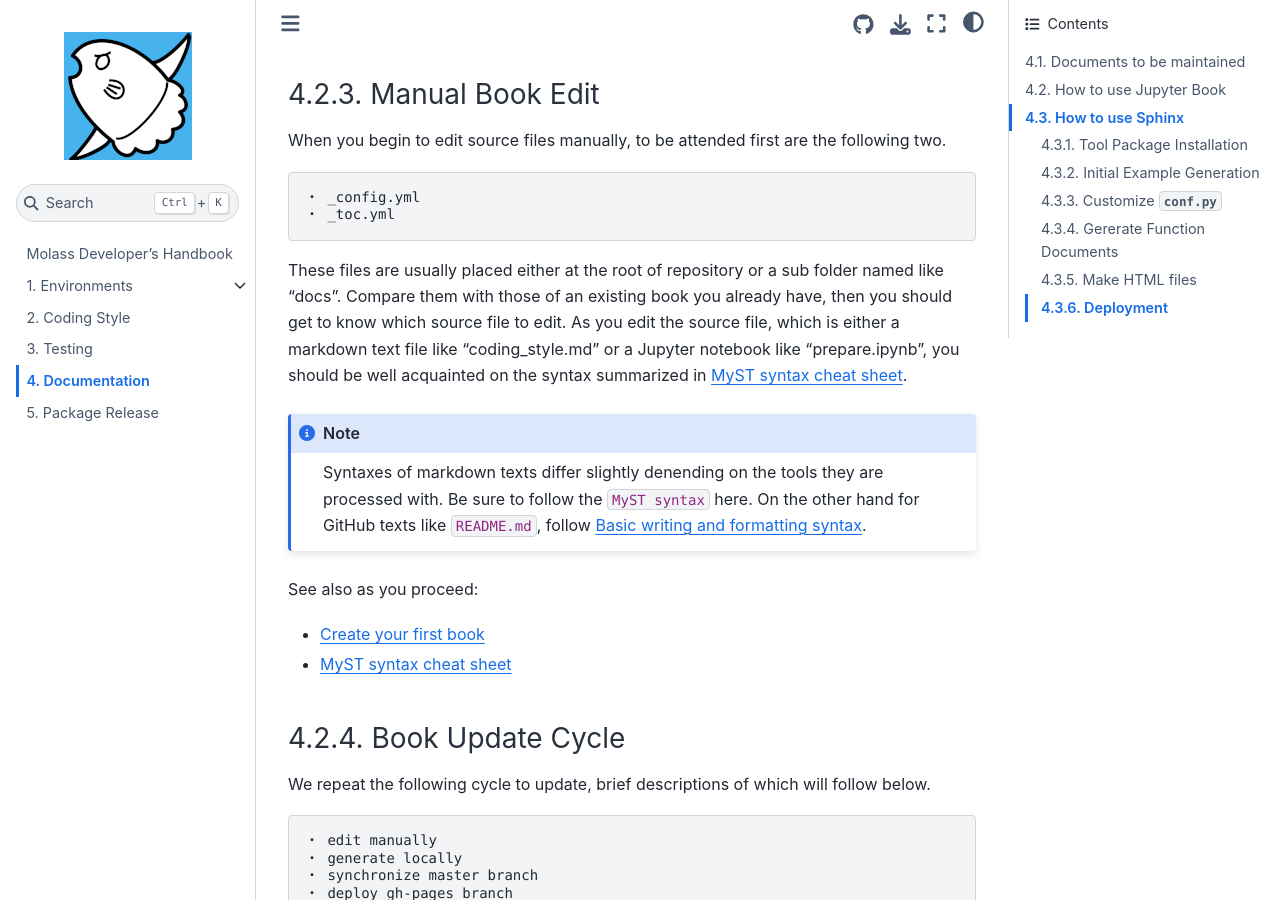
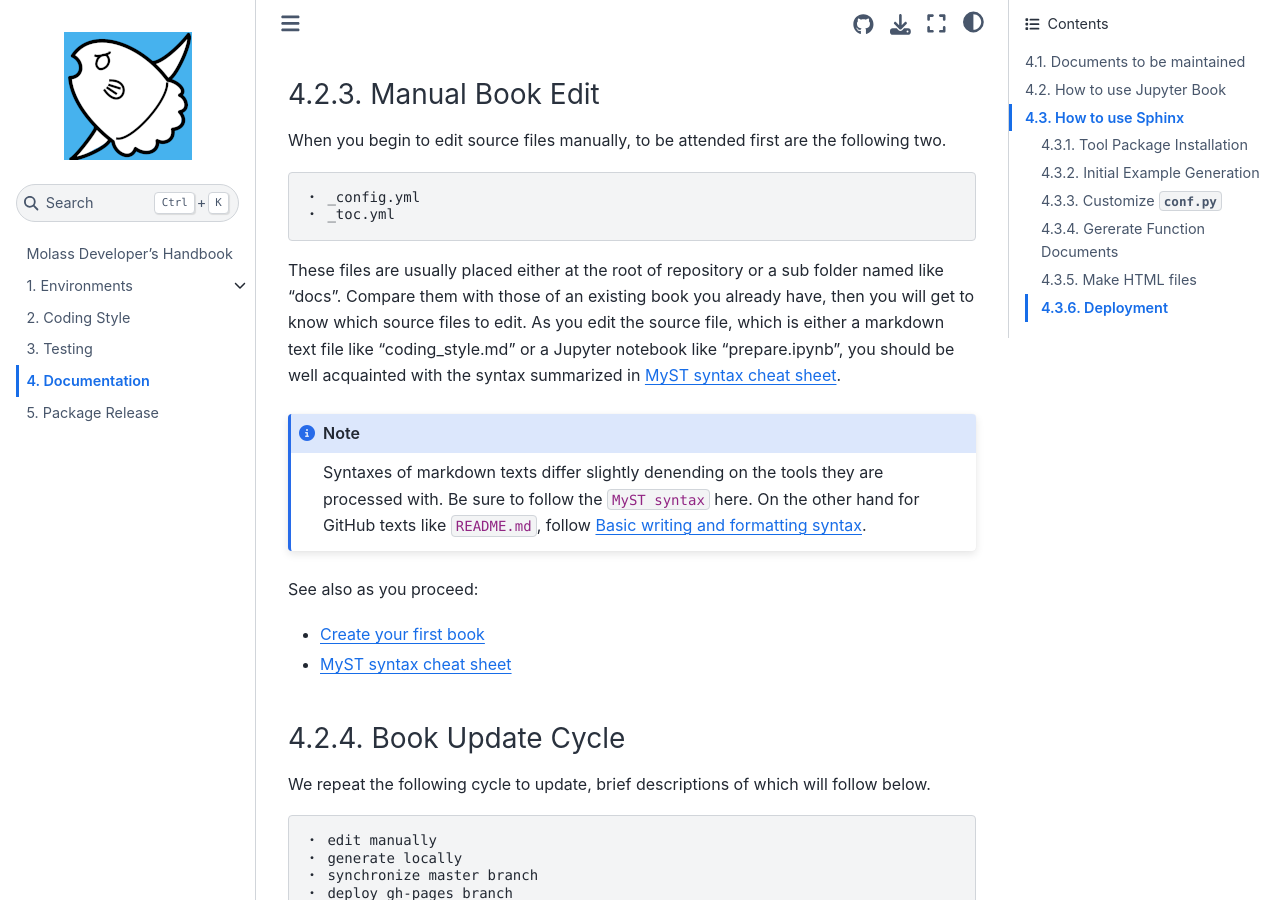
Before and after one commit to biosaxs-dev/molass-develop, a Jupyter Book: the page built from chapters/07/documentation.md, in a window 1280 px wide and 900 px high, scrolled down 1469 px. Built offline with Jupyter Book 1.0.4 settings and Sphinx 7.4.7 and the Sphinx Book theme 1.1.4, drawn with Linux system fonts in a browser that asks for light colours.

Commit message:
update for better wording

````diff
--- a/chapters/07/documentation.md
+++ b/chapters/07/documentation.md
@@ -53,7 +53,7 @@ When you begin to edit source files manually, to be attended first are the follo
     ・ _config.yml
     ・ _toc.yml
 
-These files are usually placed either at the root of repository or a sub folder named like "docs". Compare them with those of an existing book you already have, then you should get to know which source file to edit. As you edit the source file, which is either a markdown text file like "coding_style.md" or a Jupyter notebook like "prepare.ipynb", you should be well acquainted on the syntax summarized in [MyST syntax cheat sheet](https://jupyterbook.org/en/stable/reference/cheatsheet.html).
+These files are usually placed either at the root of repository or a sub folder named like "docs". Compare them with those of an existing book you already have, then you will get to know which source files to edit. As you edit the source file, which is either a markdown text file like "coding_style.md" or a Jupyter notebook like "prepare.ipynb", you should be well acquainted with the syntax summarized in [MyST syntax cheat sheet](https://jupyterbook.org/en/stable/reference/cheatsheet.html).
 
 ```{note}
 Syntaxes of markdown texts differ slightly denending on the tools they are processed with. Be sure to follow the `MyST syntax` here. On the other hand for GitHub texts like `README.md`, follow [Basic writing and formatting syntax](https://docs.github.com/en/get-started/writing-on-github/getting-started-with-writing-and-formatting-on-github/basic-writing-and-formatting-syntax).
````
